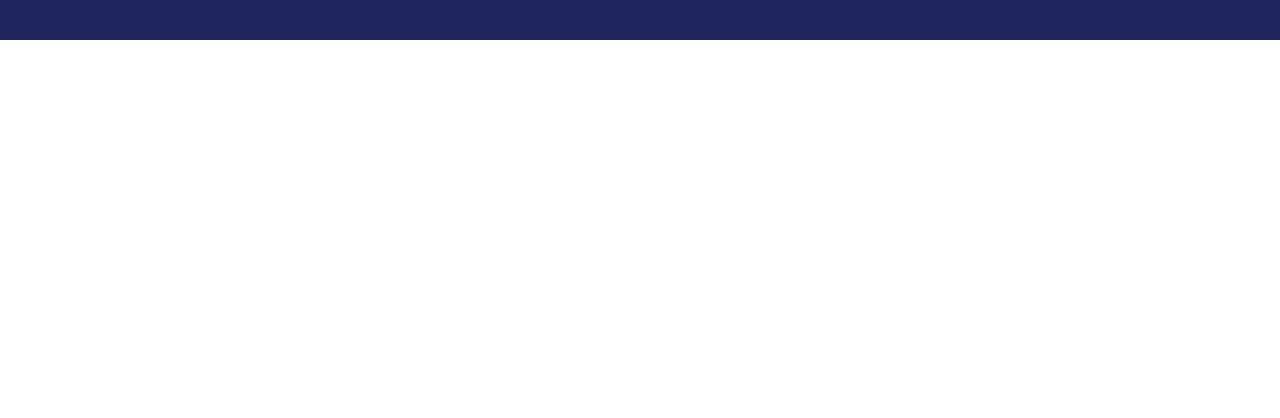
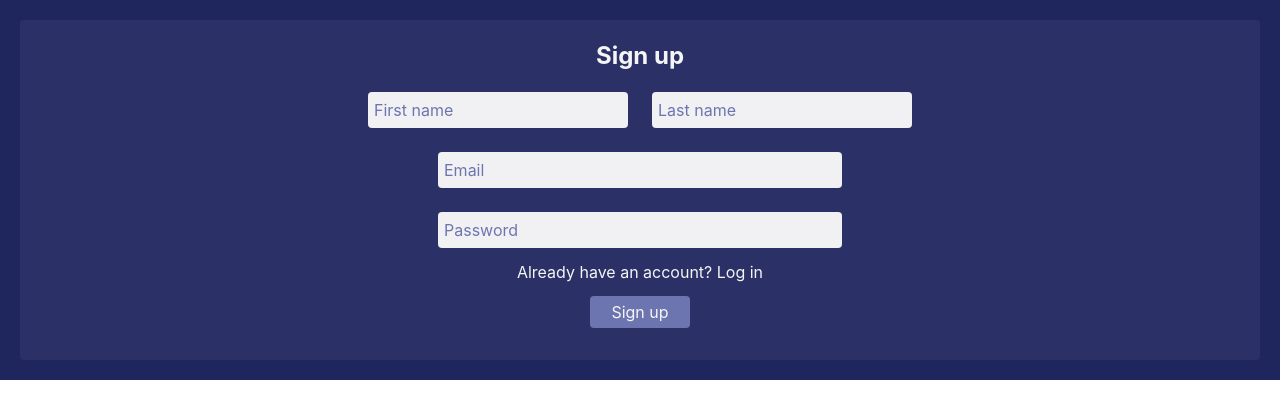
Before and after one commit to khaledhusain/sleep-tracker-whoop, a Vue app in the folder frontend/: page /signup in a window 1280 px wide. Before the commit this address had no page. Shown: the top 418 px of the page. Built offline with nearby package versions, Linux system fonts and the light colour scheme.

Commit message:
5.3
signup page design

```diff
--- a/frontend/index.html
+++ b/frontend/index.html
@@ -2,7 +2,7 @@
 <html lang="">
   <head>
     <meta charset="UTF-8">
-    <link rel="icon" href="/favicon.ico">
+    <link rel="icon" href="/sheep.svg.png">
     <meta name="viewport" content="width=device-width, initial-scale=1.0">
     <title>Vite App</title>
   </head>
--- a/frontend/src/router/routes.js
+++ b/frontend/src/router/routes.js
@@ -2,9 +2,13 @@ import{ createRouter, createWebHistory } from 'vue-router';
 
 import Home from "@/views/Home.vue";
 import Login from '@/views/Login.vue';
+import SignUp from '@/views/SignUp.vue';
+
+
 const routes = [
     {path: "/", component: Home},
     {path: "/login", component: Login},
+    {path: "/signup", component: SignUp}
 ];
 
 const router = createRouter({
--- a/frontend/src/views/Login.vue
+++ b/frontend/src/views/Login.vue
@@ -20,7 +20,7 @@
             </div>
 
 
-            <router-link to="/" class="hover:text-purple mt-3">
+            <router-link to="/signup" class="hover:text-purple mt-3">
                 Don't have an account? Sign up
             </router-link>
 
--- /dev/null
+++ b/frontend/src/views/SignUp.vue
@@ -0,0 +1,91 @@
+<template>
+    <div>
+        <!-- form -->
+        <form @submit.prevent="handleSubmit" class="flex flex-col items-center">
+            <!-- title -->
+            <h2 class="text-2xl font-bold mb-5">Sign up</h2>
+
+            <div class="flex flex-row gap-6">
+                <div>
+                    <input
+                        class="block bg-grey-3 rounded p-1.5 placeholder-blue-4 focus:ring-2 focus:ring-blue-4 focus:outline-none text-blue-3"
+                        v-model="FirstName" placeholder="First name">
+                    <div v-show="submitted && !FirstName">First name is required</div>
+                </div>
+                <div>
+                    <input
+                        class="block bg-grey-3 rounded p-1.5 placeholder-blue-4 focus:ring-2 focus:ring-blue-4 focus:outline-none text-blue-3"
+                        v-model="LastName" placeholder="Last name">
+                    <div v-show="submitted && !LastName">Last name is required</div>
+                </div>
+            </div>
+
+            <br />
+
+            <div>
+                <input
+                    class="block bg-grey-3 rounded w-101 p-1.5 placeholder-blue-4 focus:ring-2 focus:ring-blue-4 focus:outline-none text-blue-3"
+                    v-model="Email" placeholder="Email">
+                <div v-show="submitted && !Email">Email is required</div>
+            </div>
+
+            <br />
+
+            <div>
+                <input
+                    class="block bg-grey-3 rounded w-101 p-1.5 placeholder-blue-4 focus:ring-2 focus:ring-blue-4 focus:outline-none text-blue-3"
+                    v-model="Password" placeholder="Password">
+                <div v-show="submitted && !Password">Password is required</div>
+            </div>
+
+            <router-link to="/login" class="hover:text-purple mt-3">
+                Already have an account? Log in
+            </router-link>
+
+            <button class="bg-blue-4 rounded w-25 py-1 hover:bg-purple my-3" type="submit">
+                Sign up
+            </button>
+
+            <!-- error msgs -->
+            <div v-if="error">{{ error }}</div>
+
+
+        </form>
+    </div>
+
+</template>
+
+<script>
+import EmailValidator from 'email-validator';
+
+export default {
+    data() {
+        return {
+            FirstName: "",
+            LastName: "",
+            Email: "",
+            Password: "",
+            submitted: false,
+            error: ""
+        }
+    },
+    methods: {
+        handleSubmit() {
+            this.submitted = true;
+            this.error = "";
+
+            const {FirstName, LastName, Email, Password } = this;
+
+            if (!(FirstName && LastName && Email && Password)) {
+                return;
+            }
+
+            if (!(EmailValidator.validate(Email))) {
+                this.error = "Email must be valid";
+                return;
+            }
+        }
+    }
+}
+
+</script>
```
Also changed, not shown: frontend/public/sheep.svg.png (added), 1 other file (tests, documents, lock files or other folders).
